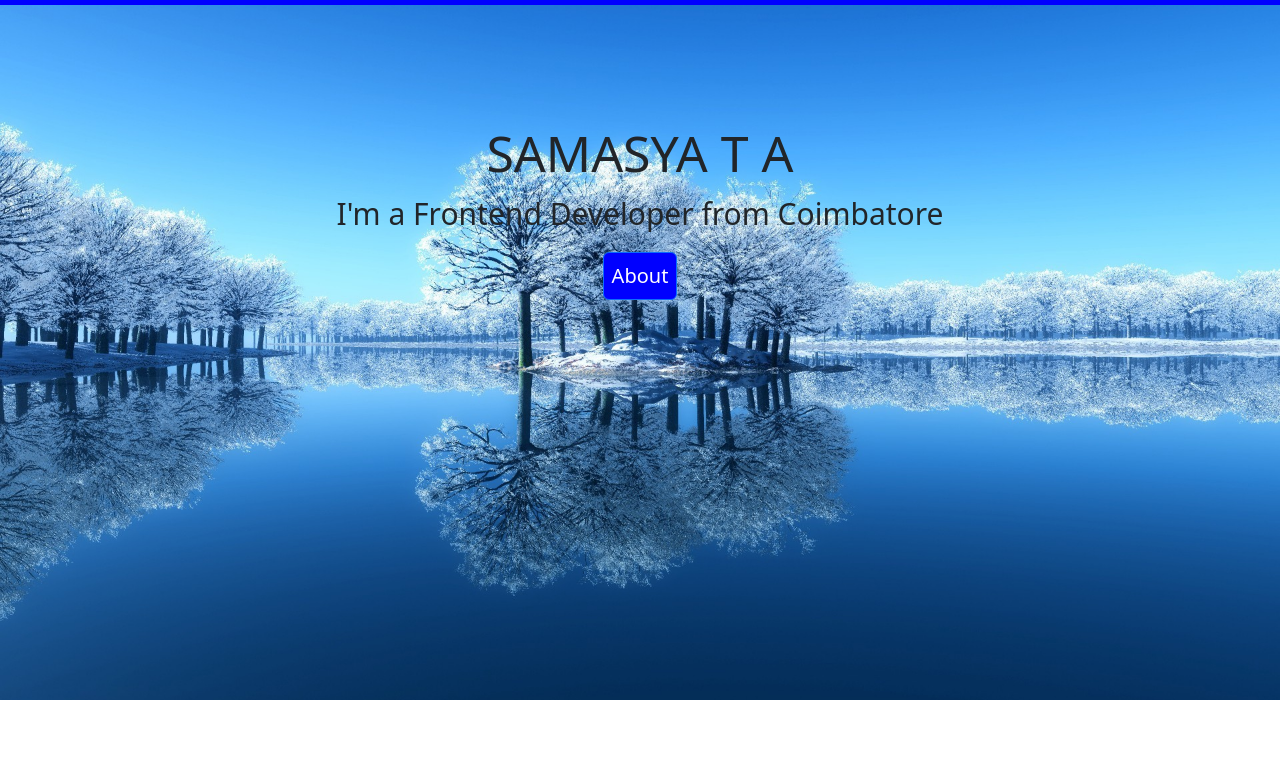
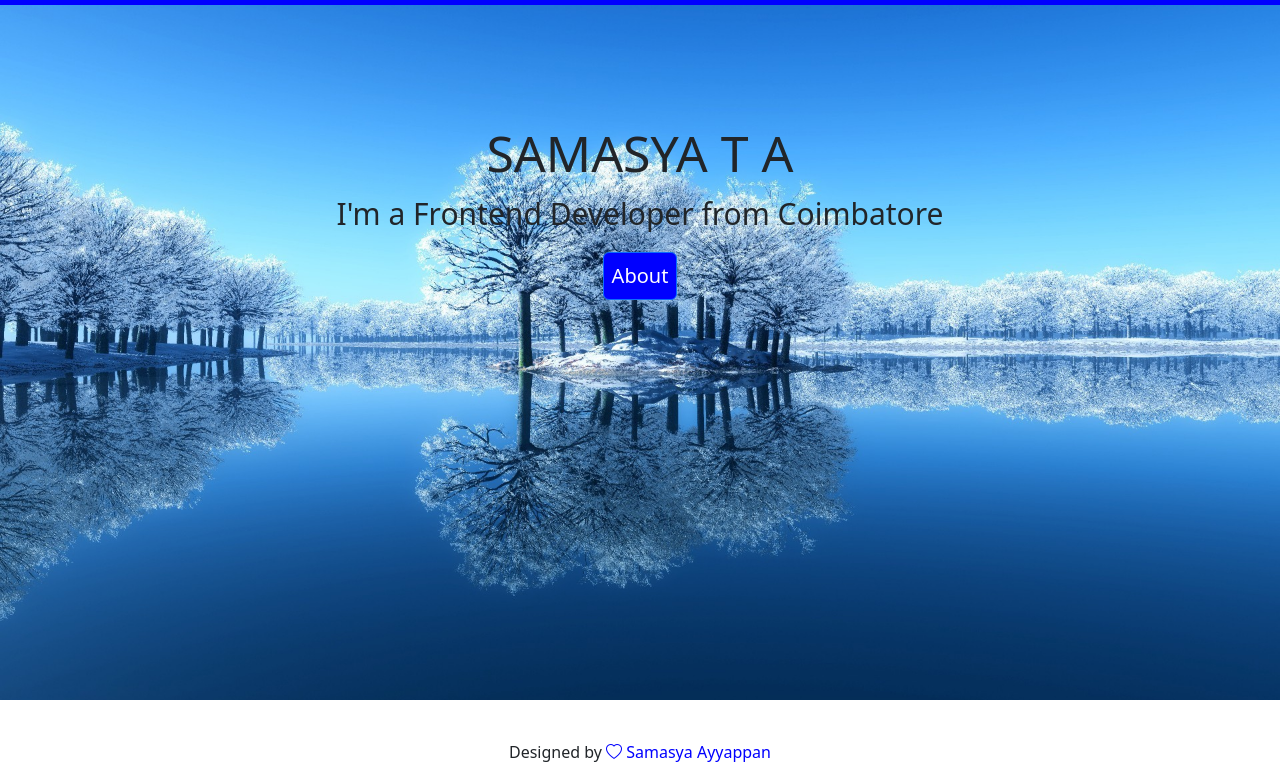
Before and after one commit to Samasya-Ayyappan/Turbo-green, a plain HTML site: page index.html in a window 1280 px wide. Shown: the part 77-856 px from the top of the page. Before the commit the page ends 806 px from the top, so only its background shows below. Drawn offline with nearby package versions, Linux system fonts and the light colour scheme.

Commit message:
Update index.html

```diff
--- a/index.html
+++ b/index.html
@@ -50,7 +50,7 @@
       </nav>
     </div>
     <div>
-      <iframe id="myframe" src="./Home.html" onmouseover="closeNavbar()" height="800px" width="100%"
+      <iframe id="myframe" src="./Home.html" onmouseover="closeNavbar()" height="850px" width="100%"
         class="responsive-iframe" style="overflow-y: hidden;"></iframe>
     </div>
   </div>
```
